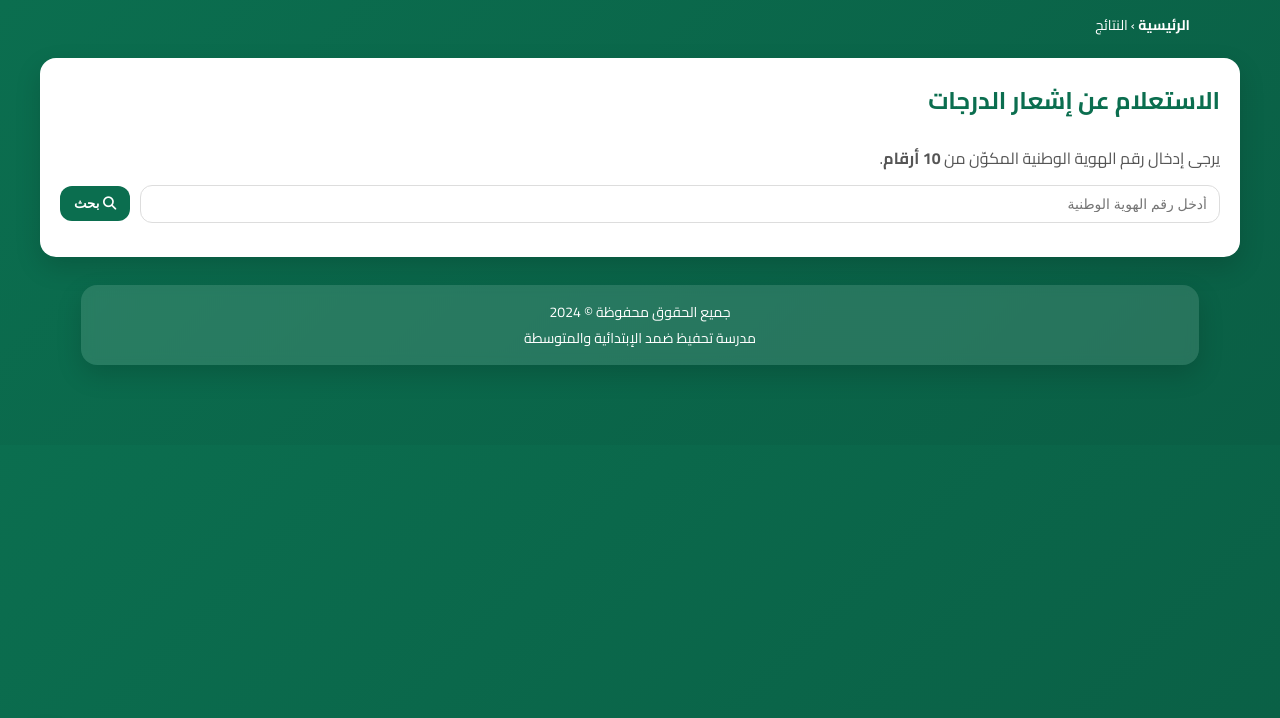
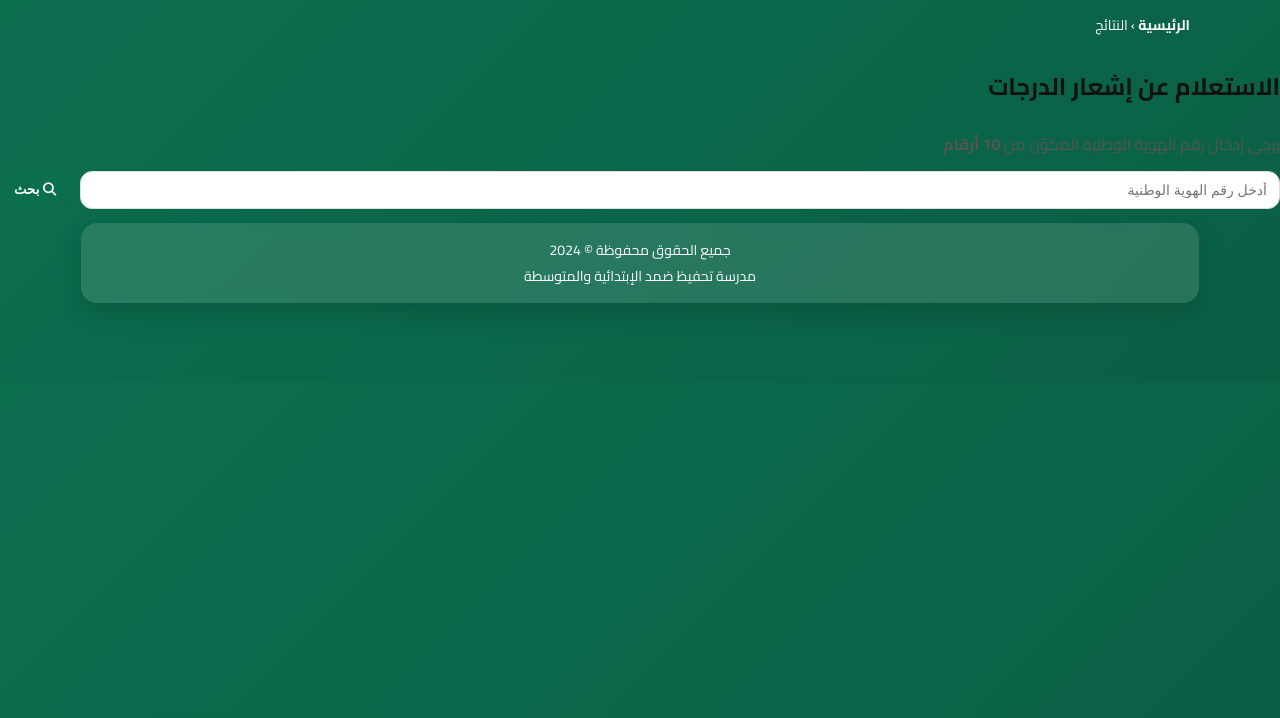
Before and after one commit to abuziadk/tahfeeddamad, a website: page grades.html in a window 1280 px wide. Shown: the top 718 px of the page. Drawn offline with Linux system fonts and the light colour scheme.

Commit message:
Update grades.html

```diff
--- a/grades.html
+++ b/grades.html
@@ -62,8 +62,7 @@
 
 
 <!-- ===== CONTENT ===== -->
-<div class="wrap">
-  <div class="card">
+
 
     <h2>الاستعلام عن إشعار الدرجات</h2>
 
```
